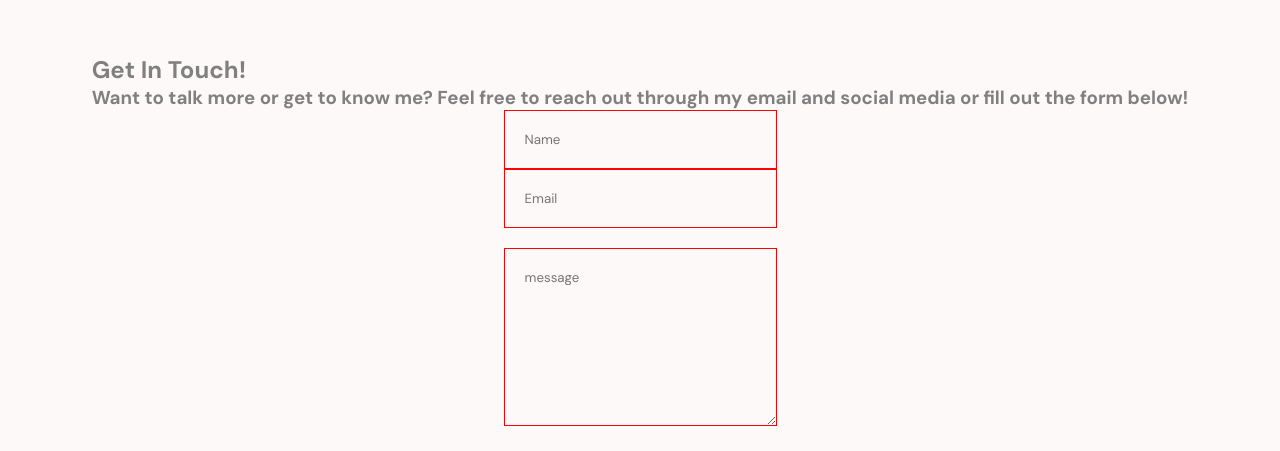
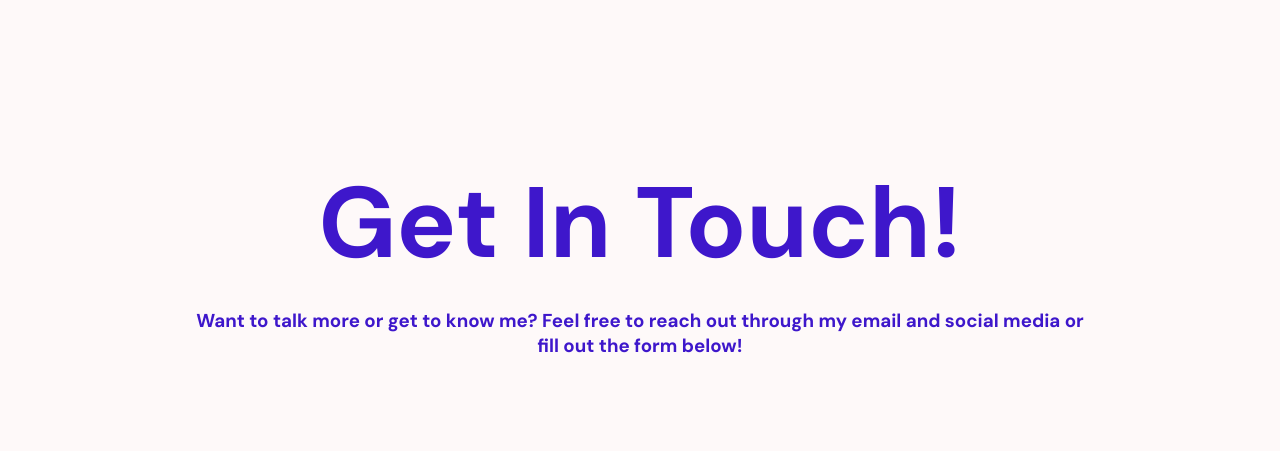
Before and after one commit to FiorenNathasia/portfolio, a React (Vite) app: page / in a window 1280 px wide. Shown: the part 2346-2797 px from the top of the page. Built offline with nearby package versions, Linux system fonts and the light colour scheme.

Commit message:
Finish styling for  desktop.

```diff
--- a/src/App.jsx
+++ b/src/App.jsx
@@ -8,7 +8,7 @@ const App = () => {
   return (
     <>
       <div>
-        <section className="aboutme" id="/">
+        <section className="aboutme" id="Home">
           <Navbar />
           <Hero />
         </section>
--- a/src/components/contact/Contact.jsx
+++ b/src/components/contact/Contact.jsx
@@ -60,17 +60,37 @@ const Contact = () => {
         <div className="contact__formcontainer">
           <form ref={formRef} onSubmit={sendEmail}>
             <div className="contact__info">
-              <input type="text" required placeholder="Name" name="name" />
-              <input type="email" required placeholder="Email" name="name" />
+              <div className="contact__name">
+                <p>Your Name</p>
+                <input
+                  type="text"
+                  required
+                  placeholder="Enter your name"
+                  name="name"
+                />
+              </div>
+              <div className="contact__email">
+                <p>Your Email</p>
+                <input
+                  type="email"
+                  required
+                  placeholder="Enter your email address"
+                  name="name"
+                />
+              </div>
             </div>
+            <p>Your Message</p>
             <textarea
               id=""
               cols="30"
               rows={8}
-              placeholder="message"
+              placeholder="Enter your message"
               name="message"
             ></textarea>
-            <button>Send</button>
+            <button>
+              <span>Send</span>
+              <img src="/src/assets/rightarrow.svg" />
+            </button>
             {error && "Error"}
             {success && "You're message has been sent!"}
           </form>
--- a/src/components/contact/Contact.scss
+++ b/src/components/contact/Contact.scss
@@ -2,7 +2,7 @@
 @use "../../partials/variables" as *;
 
 .contact {
-  width: 90%;
+  width: 75%;
   margin: auto;
   display: flex;
   flex-direction: column;
@@ -16,11 +16,17 @@
 
   &__textcontainer {
     @include tablet {
+      display: flex;
+      flex-direction: column;
+      margin-top: 6.5rem;
+      gap: 20px;
+      color: #3e17cb;
     }
   }
 
   &__formcontainer {
     @include tablet {
+      margin-top: 6rem;
     }
   }
 
@@ -29,28 +35,76 @@
     flex-direction: column;
 
     @include tablet {
+      flex-direction: row;
+      justify-content: space-between;
+    }
+  }
+
+  &__title {
+    @include tablet {
+      margin: auto;
+      font-size: 100px;
+    }
+  }
+
+  &__slogan {
+    @include tablet {
+      width: 900px;
+      text-align: center;
     }
   }
 }
 
-input,
-textarea {
+input {
   padding: 1.25rem;
   background-color: transparent;
-  border: 1px solid red;
+  border: none;
+  border-bottom: 1px solid #3e17cb;
+
+  @include tablet {
+    width: 25rem;
+  }
+}
+textarea {
+  height: 5rem;
+  padding: 1.25rem;
+  height: 5rem;
+  background-color: transparent;
+  border: none;
+  border-bottom: 1px solid #3e17cb;
+
+  @include tablet {
+    height: 5rem;
+  }
 }
 
 form {
   display: flex;
   flex-direction: column;
-  gap: 20px;
+  gap: 40px;
+
+  @include tablet {
+    width: 900px;
+  }
 }
 
 button {
-  padding: 20px;
-  border: none;
-  border-bottom: 1px solid #3e17cb;
+  padding: 10px;
+  width: 150px;
+  border: 1px solid #3e17cb;
   background-color: transparent;
   cursor: pointer;
   font-weight: 500;
+  display: flex;
+  flex-direction: row;
+  align-items: center;
+  height: 5rem;
+
+  @include tablet {
+    padding: 20px;
+    border: none;
+    border-bottom: 1px solid #3e17cb;
+    margin: auto;
+    height: 5rem;
+  }
 }
```
